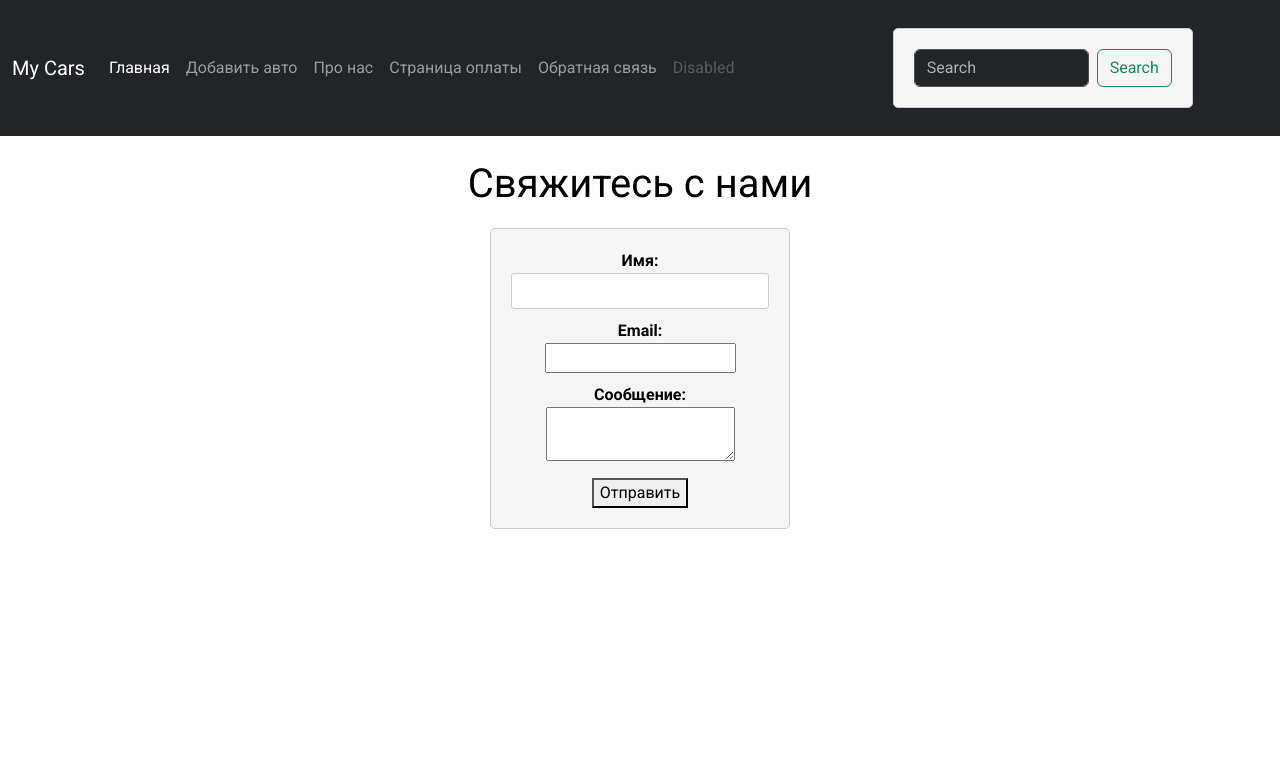
After one commit to SergeG28071988/FlaskProject, a Flask app: page /feedback in a window 1280 px wide. The commit adds this page. Shown: the top 769 px of the page. Run offline with Flask 3, Linux system fonts and the light colour scheme.

Commit message:
Создали страницу обратной связи

```diff
--- a/app.py
+++ b/app.py
@@ -18,5 +18,10 @@
     return render_template("payment.html")
 
 
+@app.route('/feedback')
+def feedback():
+    return render_template("feedback.html")
+
+
 if __name__ == "__main__":
     app.run(debug=True)
--- a/templates/base.html
+++ b/templates/base.html
@@ -30,6 +30,9 @@
                 <li class="nav-item text-center">
                     <a class="nav-link" href="/payment">Страница оплаты</a>
                 </li>
+                <li class="nav-item text-center">
+                    <a class="nav-link" href="/feedback">Обратная связь</a>
+                </li>
                 <li class="nav-item">
                   <a class="nav-link disabled" aria-disabled="true">Disabled</a>
                 </li>
--- /dev/null
+++ b/templates/feedback.html
@@ -0,0 +1,28 @@
+{% extends 'base.html' %}
+
+{% block title %}
+Обратная связь
+{% endblock %}
+
+{% block content %}
+<br><br><br><br><br>
+<div class="container text-center">
+  <h1 class="text-center">Свяжитесь с нами</h1>
+  <form action="submit_form.php" method="POST">
+    <div class="form-group">
+      <label for="name">Имя:</label>
+      <input type="text" id="name" name="name" required>
+    </div>
+    <div class="form-group">
+      <label for="email">Email:</label>
+      <input type="email" id="email" name="email" required>
+    </div>
+    <div class="form-group">
+      <label for="message">Сообщение:</label>
+      <textarea id="message" name="message" required></textarea>
+    </div>
+    <button type="submit">Отправить</button>
+  </form>
+</div>
+
+{% endblock %}
```
Also changed, not shown: README.md.
